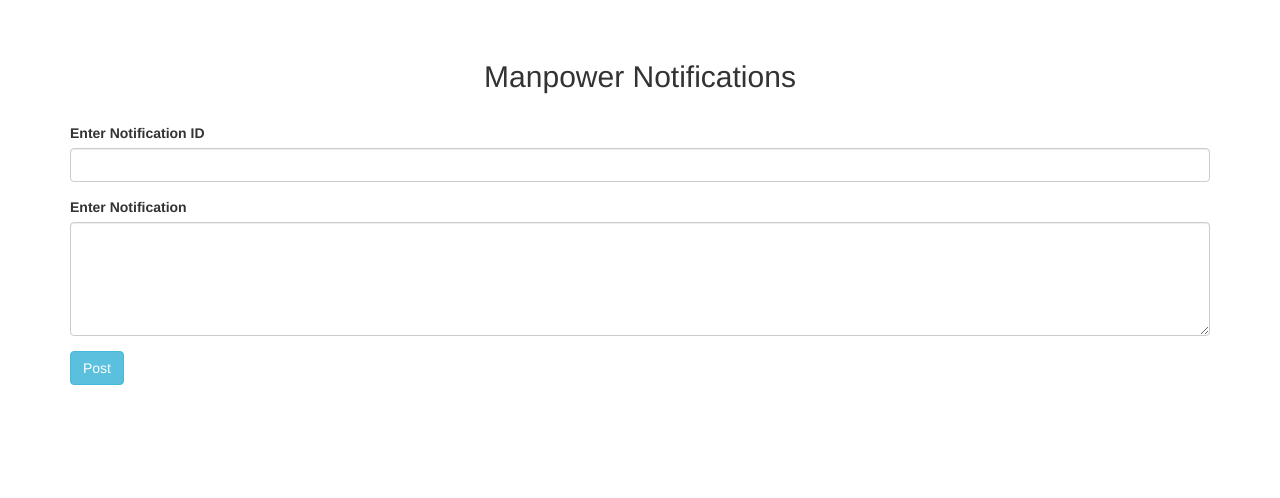
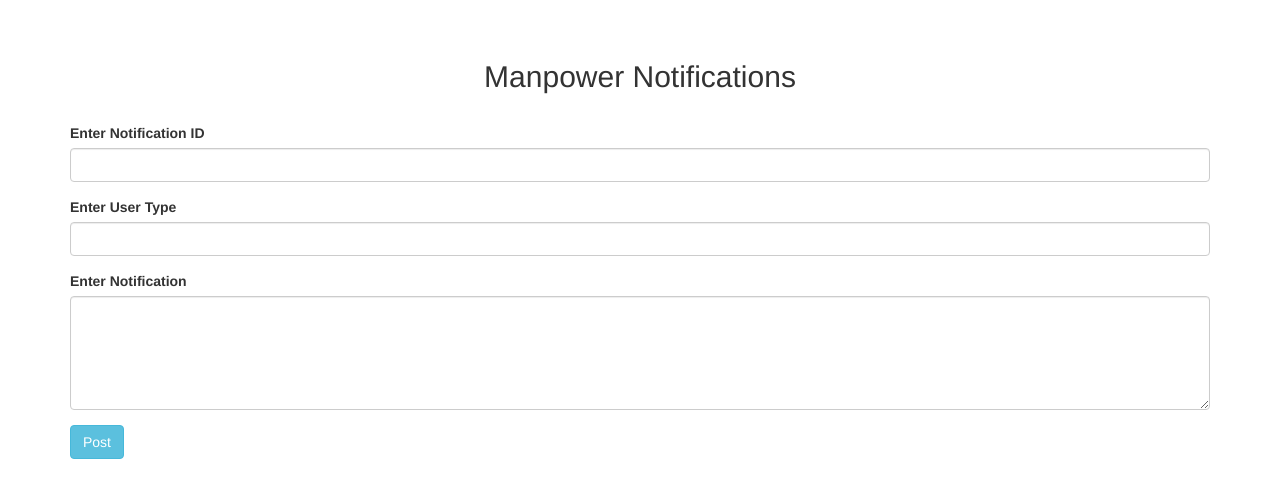
Before and after one commit to ApparelManpowerManagementSystem/ApparelManpowerManagementSystem.github.io, a PHP site: page /notificationsend.php in a window 1280 px wide. Shown: the part 95-593 px from the top of the page. Run offline with PHP 8.4, Linux system fonts and the light colour scheme; data that the repository does not hold is empty; some libraries are stand-ins or nearby versions.

Commit message:
updated file of sending notification

```diff
--- a/notificationsend.php
+++ b/notificationsend.php
@@ -29,6 +29,10 @@
     <div class="form-group">
      <label>Enter Notification ID</label>
      <input type="text" name="notificationID" id="notificationID" class="form-control">
+    </div>
+       <div class="form-group">
+     <label>Enter User Type</label>
+     <input type="text" name="userType" id="userType" class="form-control">
     </div>
     <div class="form-group">
      <label>Enter Notification</label>
@@ -68,7 +72,7 @@ $(document).ready(function(){
 
  $('#comment_form').on('submit', function(event){
   event.preventDefault();
-  if($('#notificationID').val() != '' && $('#notification').val() != '')
+  if($('#notificationID').val() != '' && $('#notification').val() != '' && $('#userType').val() != '')
   {
    var form_data = $(this).serialize();
    $.ajax({
@@ -81,6 +85,7 @@ $(document).ready(function(){
      load_unseen_notification();
     }
    });
+     //  alert("Data insert successfully");
   }
   else
   {
```
